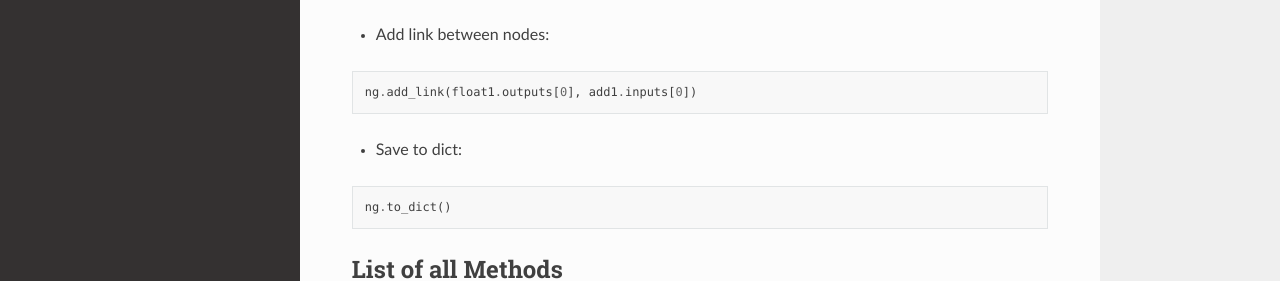
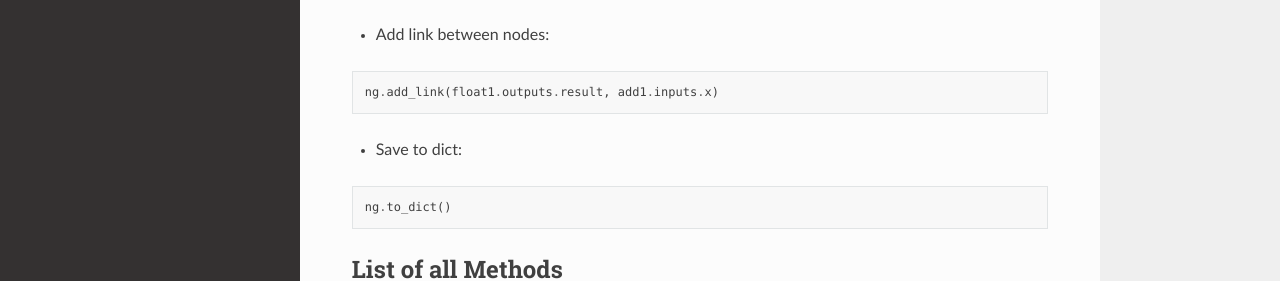
Before and after one commit to scinode/node-graph, a Sphinx documentation site: the page built from docs/source/concept/node_graph.rst, in a window 1280 px wide and 1103 px high. Shown: the part 505-786 px from the top of the window. Built offline with Sphinx 7.4.7 and the Read the Docs theme 3.1.0, drawn with Linux system fonts in a browser that asks for light colours.

Commit message:
Update docs

```diff
--- a/docs/source/concept/node.rst
+++ b/docs/source/concept/node.rst
@@ -79,7 +79,7 @@ then you can use the node in a nodegraph:
    add1.set({"x": 8})
    nt.launch()
    time.sleep(5)
-   print("add1.result: ", add1.results[0]["value"])
+   print("add1.result: ", add1.results.result.value)
 
 
 Class
--- a/docs/source/concept/node_graph.rst
+++ b/docs/source/concept/node_graph.rst
@@ -25,7 +25,7 @@ Create a node graph
 
 .. code-block:: python
 
-    ng.add_link(float1.outputs[0], add1.inputs[0])
+    ng.add_link(float1.outputs.result, add1.inputs.x)
 
 - Save to dict:
 
```
Also changed, not shown: README.md (+2 -2 lines), docs/source/quick_start.ipynb.
